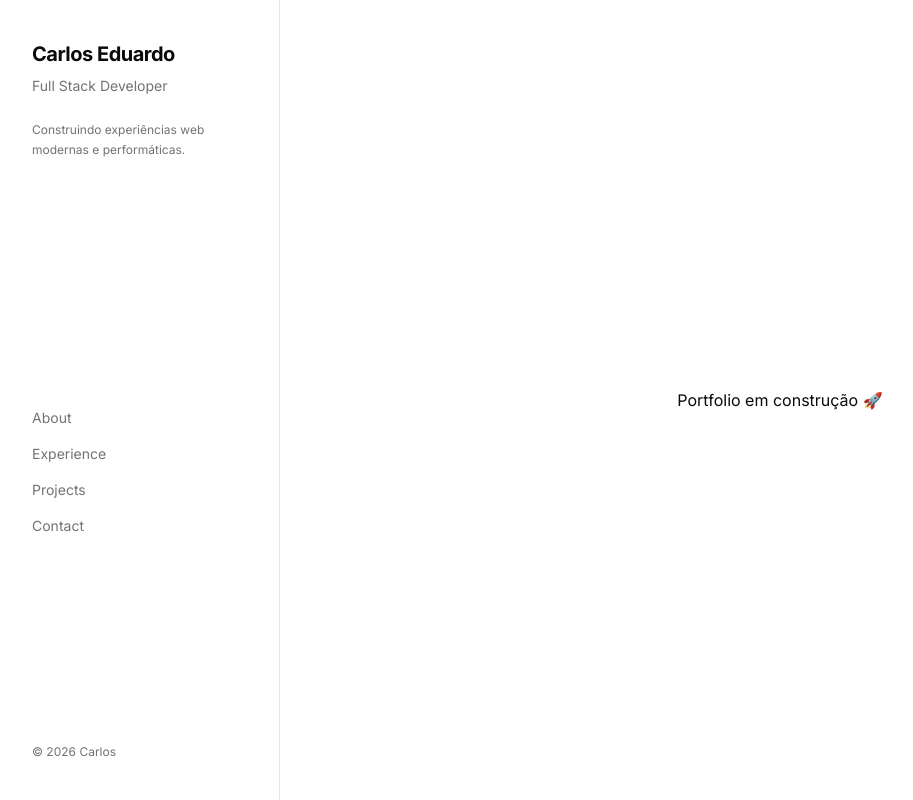
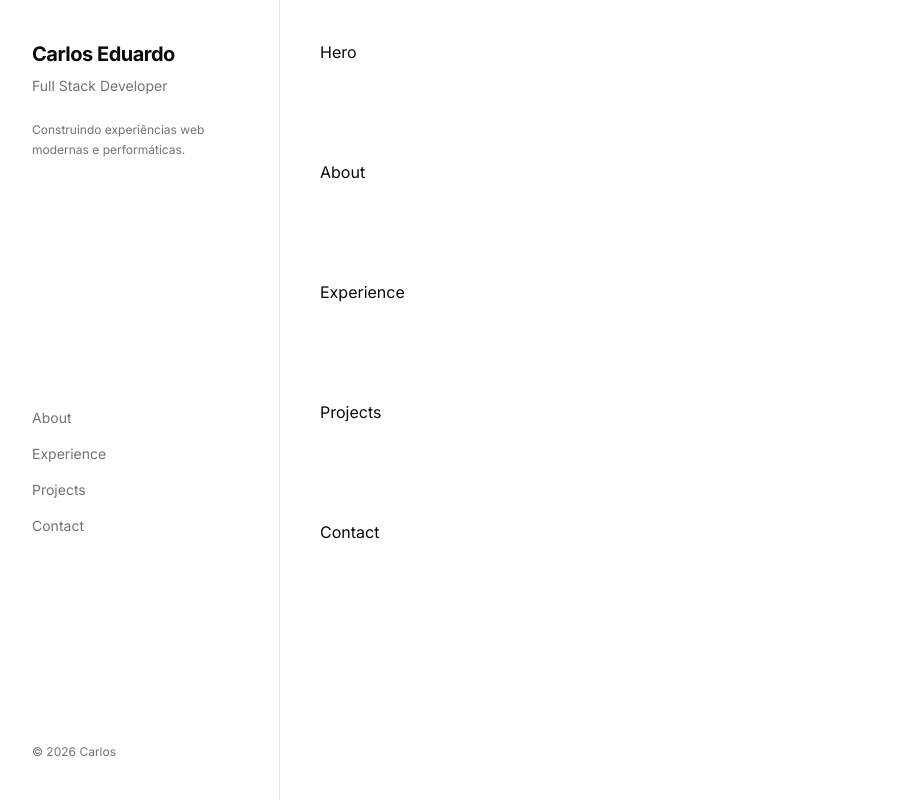
Before and after one commit to carlosrossy/portfolio-v1, a Next.js app: page / in a window 1280 px wide. Shown: the whole page, without its empty margins (0-913 px from the left). Built offline with nearby package versions, Linux system fonts and the light colour scheme.

Commit message:
feat: create base portfolio sections structure

```diff
--- a/src/app/page.tsx
+++ b/src/app/page.tsx
@@ -1,7 +1,17 @@
+import { AboutSection } from '@/components/sections/about';
+import { ContactSection } from '@/components/sections/contact';
+import { ExperienceSection } from '@/components/sections/experience';
+import { HeroSection } from '@/components/sections/hero';
+import { ProjectsSection } from '@/components/sections/projects';
+
 export default function Home() {
   return (
-    <main className="min-h-screen flex items-center justify-center">
-      <h1>Portfolio em construção 🚀</h1>
+    <main className="flex flex-col gap-24 p-10">
+      <HeroSection />
+      <AboutSection />
+      <ExperienceSection />
+      <ProjectsSection />
+      <ContactSection />
     </main>
   );
 }
--- /dev/null
+++ b/src/components/sections/about.tsx
@@ -0,0 +1,3 @@
+export function AboutSection() {
+  return <section id="about">About</section>;
+}
--- /dev/null
+++ b/src/components/sections/contact.tsx
@@ -0,0 +1,3 @@
+export function ContactSection() {
+  return <section id="contact">Contact</section>;
+}
--- /dev/null
+++ b/src/components/sections/experience.tsx
@@ -0,0 +1,3 @@
+export function ExperienceSection() {
+  return <section id="experience">Experience</section>;
+}
--- /dev/null
+++ b/src/components/sections/hero.tsx
@@ -0,0 +1,3 @@
+export function HeroSection() {
+  return <section id="hero">Hero</section>;
+}
--- /dev/null
+++ b/src/components/sections/projects.tsx
@@ -0,0 +1,3 @@
+export function ProjectsSection() {
+  return <section id="projects">Projects</section>;
+}
```
